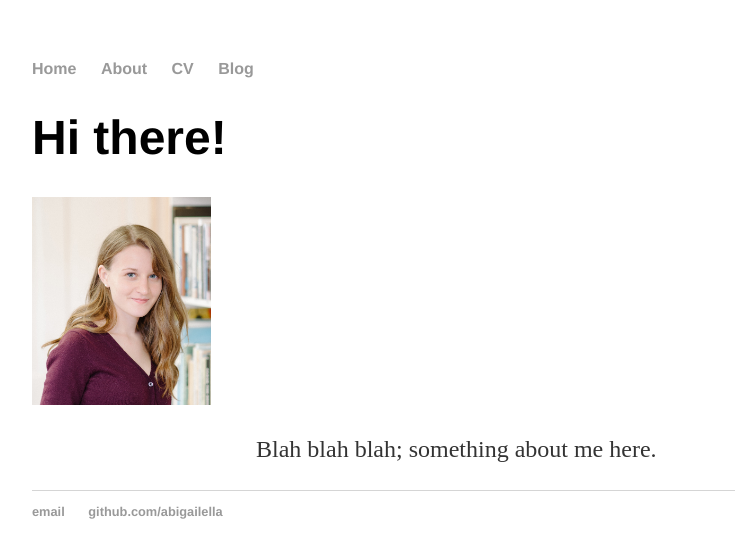
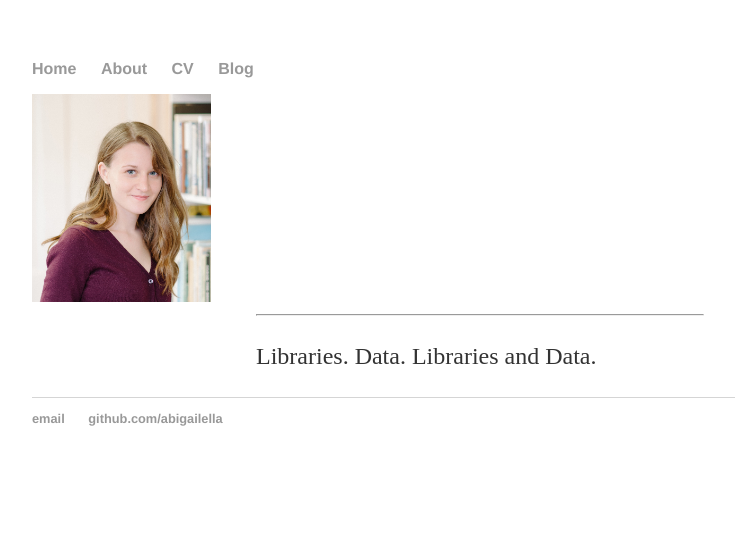
Before and after one commit to abigailella/abigailella.github.io, a Jekyll site: the page built from about.html, in a window 1280 px wide. Shown: the top 558 px of the page, without its empty margins (160-895 px from the left). Built offline with Jekyll 4.4.1, drawn with Linux system fonts in a browser that asks for light colours.

Commit message:
Update about.html

```diff
--- a/about.html
+++ b/about.html
@@ -2,10 +2,12 @@
 layout: default
 title: Abigail E. Johnson
 ---
-<div class="blurb">
-	<h1>Hi there!</h1>
-	<div class="text-center">
-		<img src="headshot.jpg" alt="oh look, a picture of my face!" class="mx rounded-circle" style="width:20%; height:20%;">
-		<p style="margin-left:25%; margin-right:25%"> Blah blah blah; something about me here.</p>
-	</div>
-</div><!-- /.blurb -->
+<div class="jumbotron jumbotron-fluid">
+			<div class="text-center">
+  				<img src="headshot.jpg" class="mx rounded-circle" style="width:20%; height:20%;">
+  				<hr class="my-4" style="margin-left:25%; margin-right:25%">
+  					<p style="margin-left:25%; margin-right:25%">Libraries. Data. Libraries and Data.</p>
+  				</hr>
+  			</div>
+		</div>
+<!-- /.blurb -->
```
